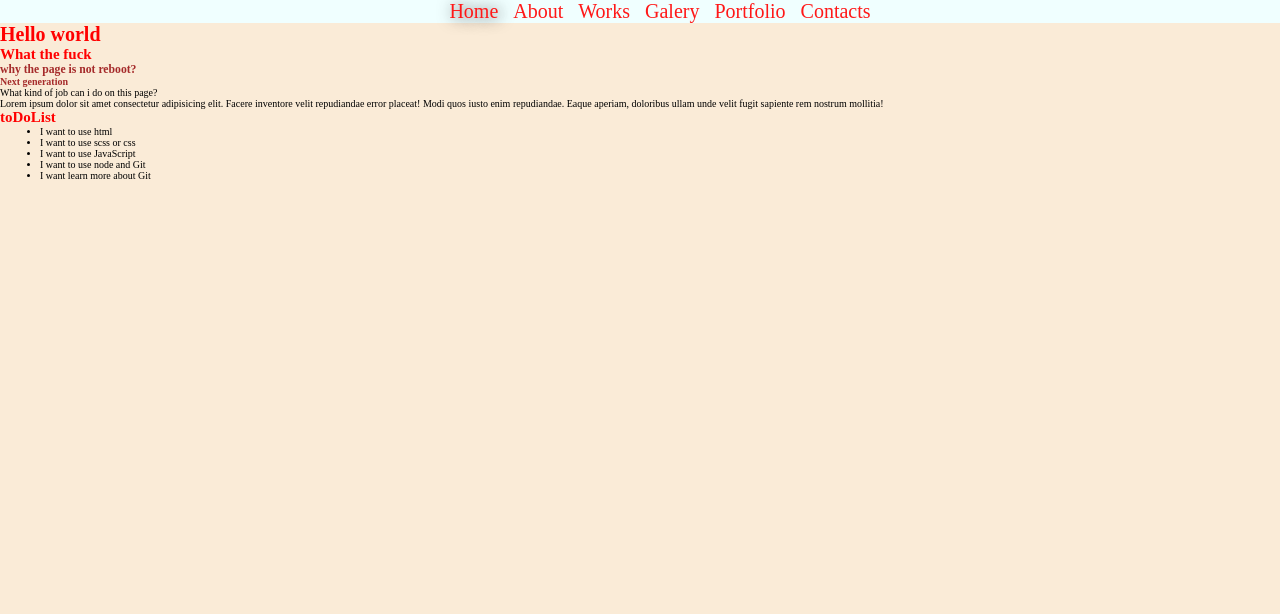
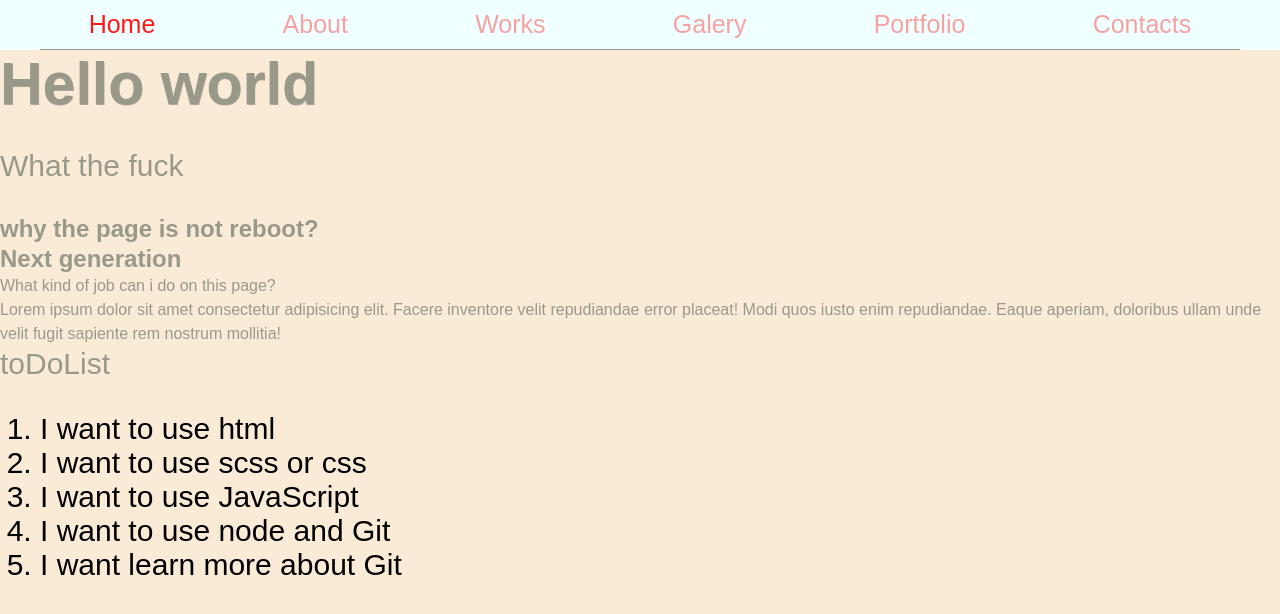
Before and after one commit to PavelNovik/myWork, a website built with Parcel: page src/index.html in a window 1280 px wide. Built offline with nearby package versions, Linux system fonts and the light colour scheme.

Commit message:
make some changes

```diff
--- a/src/assets/styles/index.scss
+++ b/src/assets/styles/index.scss
@@ -1,47 +1,32 @@
-@import './utils/index.scss';
+@import './utils';
+@import './layouts';
 
 body {
   background-color: antiquewhite;
 }
+
+.container {
+  width: 120rem;
+}
+
 
 h1,
 h2 {
   color: red;
 }
 
-h3,
-h4 {
-  color: brown;
+h1 {
+  @include h1($grey)
 }
 
-header {
-  display: flex;
-  background-color: azure;
-  justify-content: center;
+h2 {
+  @include h2 ($grey, left)
+}
 
-  .header__nav {
-    display: flex;
-    justify-content: space-around;
-    gap: 1.5rem;
-    border: 1px black;
+h3 {
+  @include h3($grey)
+}
 
-    &_menu {
-      font-size: 2rem;
-      list-style: none;
-
-      &-active {
-        text-shadow: 2px 1px 15px rgb(54, 53, 53);
-      }
-
-      &:hover {
-        text-shadow: 2px 1px 15px rgb(54, 53, 53);
-      }
-
-      a {
-        cursor: pointer;
-        text-decoration: none;
-        color: black;
-      }
-    }
-  }
+p {
+  @include p1($grey)
 }
--- /dev/null
+++ b/src/assets/styles/layouts/_header.scss
@@ -0,0 +1,48 @@
+header {
+    display: flex;
+    background-color: azure;
+    justify-content: center;
+    height: 3rem;
+
+    @media ($tablet) {
+        height: 5rem;
+    }
+
+    .header__nav {
+        display: flex;
+        justify-content: space-around;
+        align-items: center;
+        gap: 7rem;
+        width: 120rem;
+        padding: 0 2rem;
+        border-bottom: 1px solid $grey;
+
+        &_menu {
+            font-size: 1.5rem;
+            list-style: none;
+            opacity: 0.4;
+
+            @media ($tablet) {
+                font-size: 2.5rem;
+            }
+
+            &-active {
+                // text-shadow: 2px 1px 15px rgb(54, 53, 53);
+
+                opacity: 1;
+            }
+
+            &:hover {
+                text-shadow: 2px 1px 15px rgb(54, 53, 53);
+                opacity: 0.8;
+
+            }
+
+            a {
+                cursor: pointer;
+                text-decoration: none;
+                color: black;
+            }
+        }
+    }
+}
--- a/src/assets/styles/layouts/index.scss
+++ b/src/assets/styles/layouts/index.scss
@@ -0,0 +1 @@
+@import './header';
--- a/src/assets/styles/utils/_mixins.scss
+++ b/src/assets/styles/utils/_mixins.scss
@@ -0,0 +1,91 @@
+@mixin h1($color: $white) {
+    font-size: 4rem;
+    color: $color;
+    font-family: $mainFont;
+    text-shadow: $mainShadow;
+    margin-bottom: 1.8rem;
+
+    @media ($tablet) {
+        font-size: 5.9rem;
+        margin-bottom: 3rem;
+    }
+
+
+
+}
+
+@mixin h2($color: $primaryColor, $align: center) {
+    color: $color;
+    font-size: 3rem;
+    text-align: $align;
+    line-height: 1.2;
+    margin-bottom: 3rem;
+    font-weight: normal;
+}
+
+@mixin h3($color: $primaryColor) {
+    color: $color;
+    font-size: 2.4rem;
+    line-height: 1.25;
+
+}
+
+@mixin p1($color: $textColor) {
+    font-size: 1.6rem;
+    color: $color;
+    line-height: 1.5;
+}
+
+@mixin p2($color: $textColor) {
+    font-size: 1.4rem;
+    color: $color;
+    line-height: 1.29;
+}
+
+// %input {
+//     color: $secondaryColor;
+//     font-size: 1.6rem;
+//     background-color: $white;
+//     padding: 1.4rem 1rem;
+//     line-height: 1;
+//     border: 0;
+//     border-radius: 0.5rem;
+
+//     &::placeholder {
+//         color: $secondaryColor;
+//     }
+// }
+
+// %textarea {
+//     @extend %input;
+
+//     resize: none;
+//     height: 7rem;
+
+// }
+
+// %btn {
+//     display: inline-block;
+//     background-color: $white;
+//     color: $primaryColor;
+//     text-transform: uppercase;
+//     font-size: 1.8rem;
+//     font-weight: bold;
+//     line-height: 1;
+//     padding: 1.4rem 4.8rem;
+//     cursor: pointer;
+//     border: none;
+//     text-align: center;
+//     user-select: none;
+//     text-decoration: none;
+//     border-radius: 0.5rem;
+
+
+//     &:hover {
+//         background-color: darken($white, 20%);
+//     }
+
+//     &:focus {
+//         outline: none;
+//     }
+// }
--- a/src/assets/styles/utils/_reset.scss
+++ b/src/assets/styles/utils/_reset.scss
@@ -6,4 +6,11 @@
 html,
 body {
     font-size: 10px;
+    font-family: $mainFont;
 }
+
+h1,
+h2,
+h3 {
+    font-family: $mainFont;
+}
--- a/src/assets/styles/utils/_vars.scss
+++ b/src/assets/styles/utils/_vars.scss
@@ -0,0 +1,20 @@
+// colors
+$white: #fff;
+$grey: #989989;
+$lightGrey: #ebebeb;
+$grey3: #f5f5f5;
+$primaryColor: #445161;
+$secondaryColor: #445162;
+$textColor: #333333;
+
+// fonts
+$mainFont: Arial,
+    sans-serif;
+
+// screen
+$tablet: 'min-width: 767px';
+$desktop: 'min-width: 1024px';
+$projector: 'min-width: 1200px';
+
+// shadow
+$mainShadow: 0.5px 0.9px 0 rgba(0, 0, 0, 0.3);
--- a/src/assets/styles/utils/index.scss
+++ b/src/assets/styles/utils/index.scss
@@ -1 +1,3 @@
-@import './reset'
+@import './vars';
+@import './mixins';
+@import './reset';
--- a/src/index.html
+++ b/src/index.html
@@ -26,18 +26,18 @@
     <h1>Hello world</h1>
     <h2>What the fuck</h2>
     <h3>why the page is not reboot?</h3>
-    <h4>Next generation</h4>
+    <h3>Next generation</h3>
     <p>What kind of job can i do on this page?</p>
     <p>Lorem ipsum dolor sit amet consectetur adipisicing elit. Facere inventore velit repudiandae error placeat! Modi
         quos iusto enim repudiandae. Eaque aperiam, doloribus ullam unde velit fugit sapiente rem nostrum mollitia!</p>
     <h2>toDoList</h2>
-    <ul>
+    <ol style="font-size: 3rem">
         <li>I want to use html</li>
         <li>I want to use scss or css</li>
         <li>I want to use JavaScript</li>
         <li>I want to use node and Git</li>
         <li>I want learn more about Git</li>
-    </ul>
+    </ol>
 
 
     <script src="./assets/scripts/index.js"></script>
```
